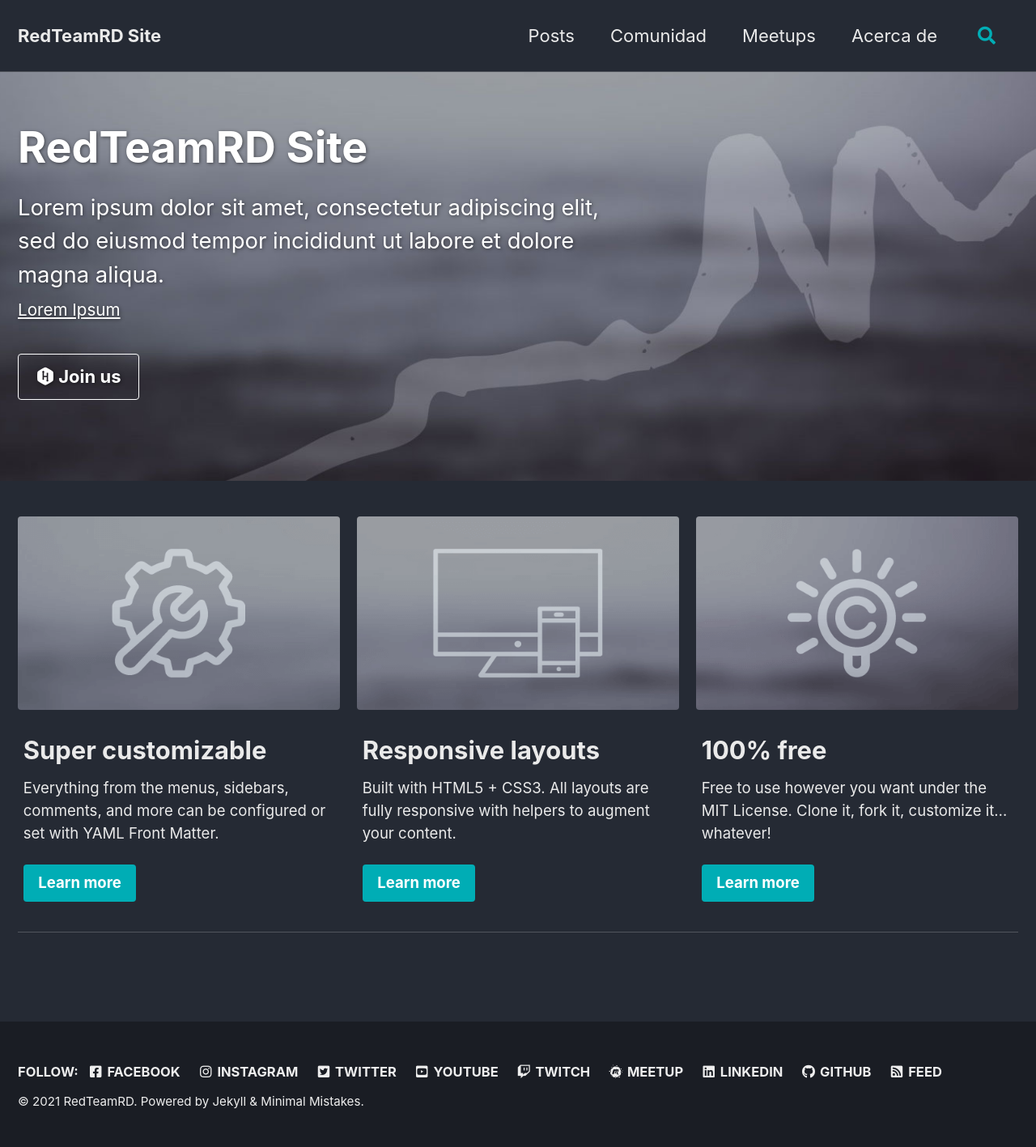
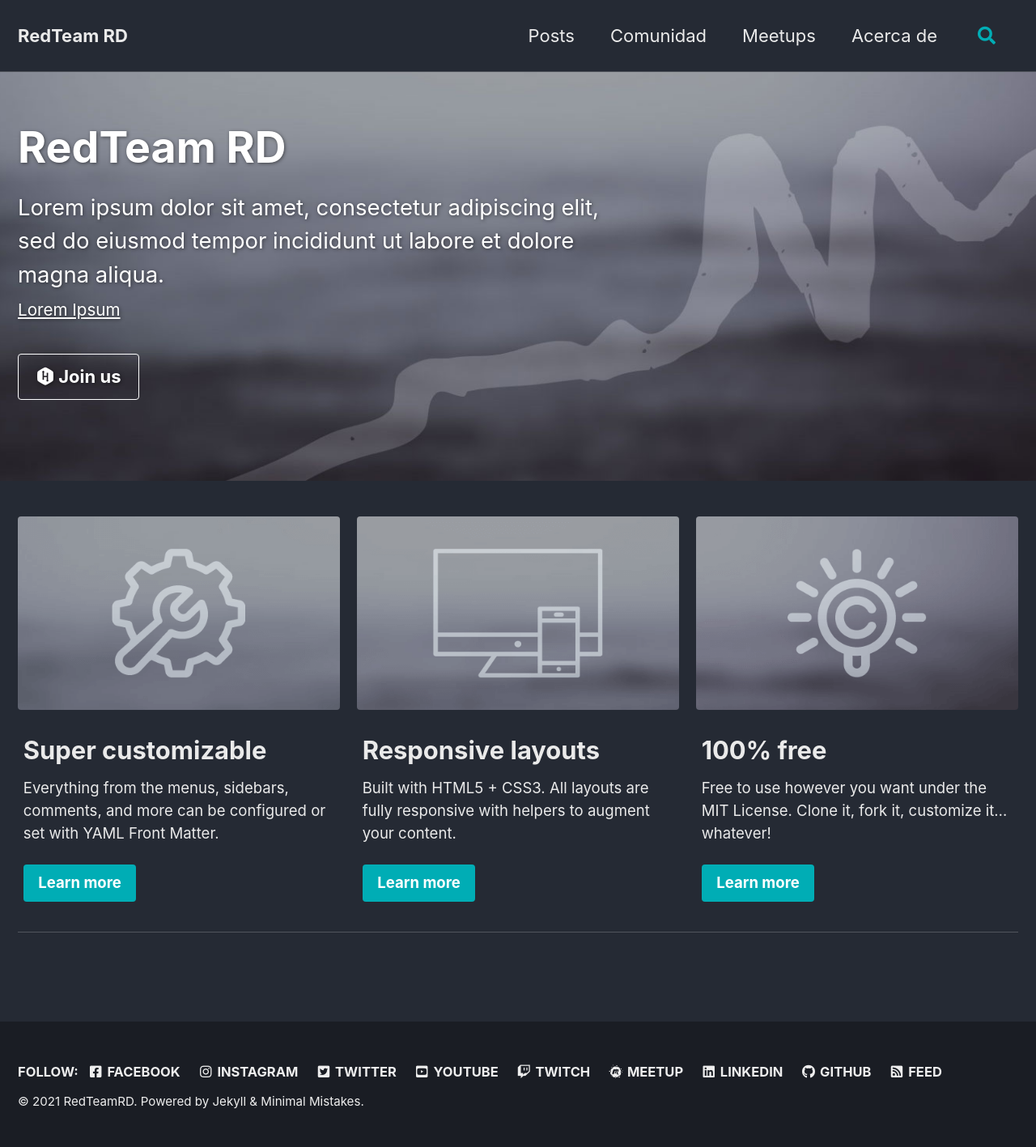
Before and after one commit to redteamrd/RedTeamRD.github.io, a Jekyll site: the page built from _pages/home.md, in a window 1280 px wide. Shown: the whole page at 81% size. Built offline with Jekyll 4.4.1, drawn with Linux system fonts in a browser that asks for light colours; cached includes are drawn as plain includes.

Commit message:
Update _config.yml

```diff
--- a/_config.yml
+++ b/_config.yml
@@ -16,7 +16,7 @@
 
 # Site Settings
 locale                   : "en-US"
-title                    : "RedTeamRD Site"
+title                    : "RedTeam RD"
 title_separator          : "-"
 subtitle                 : # site tagline that appears below site title in masthead
 name                     : RedTeamRD
```
